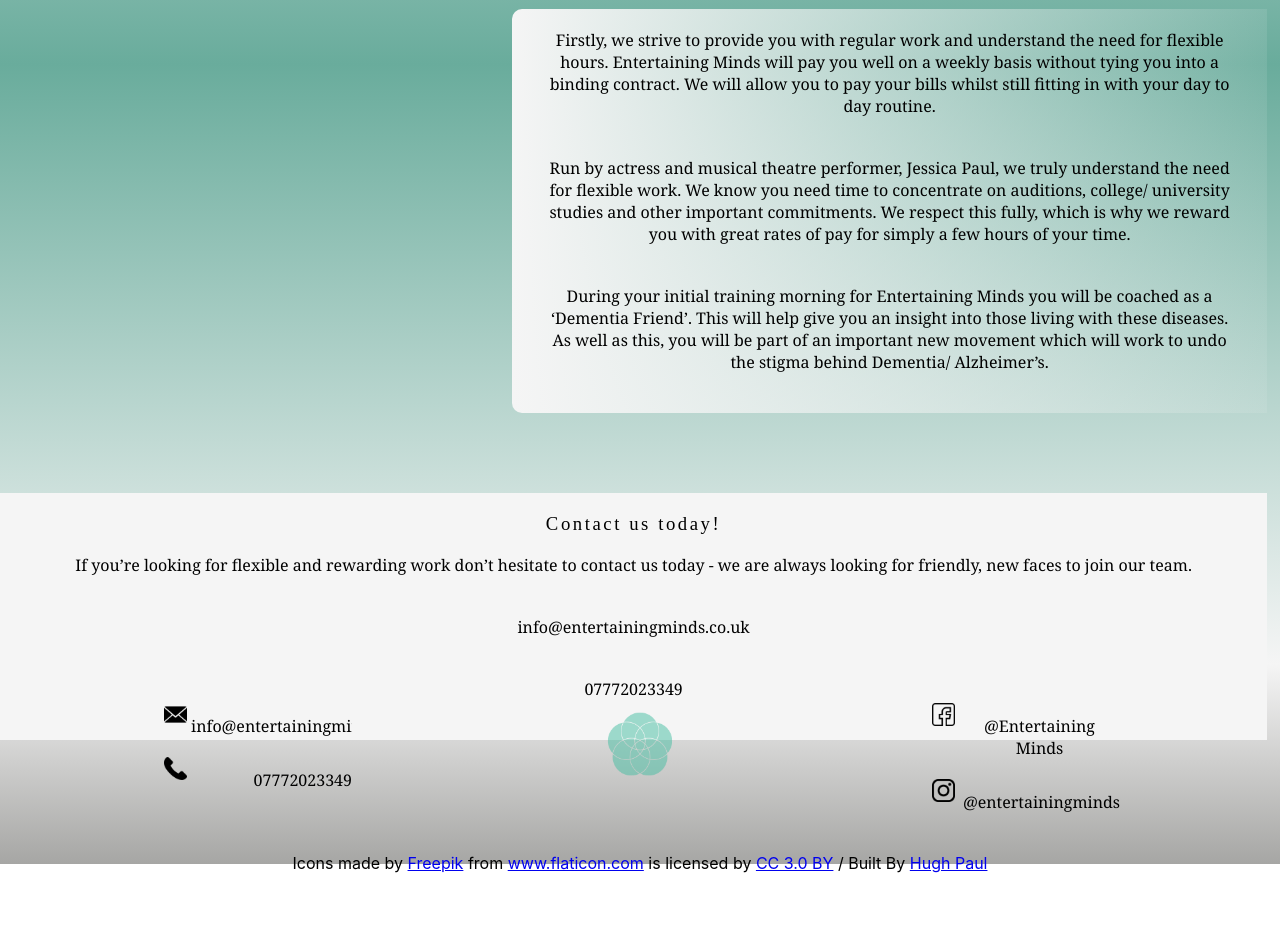
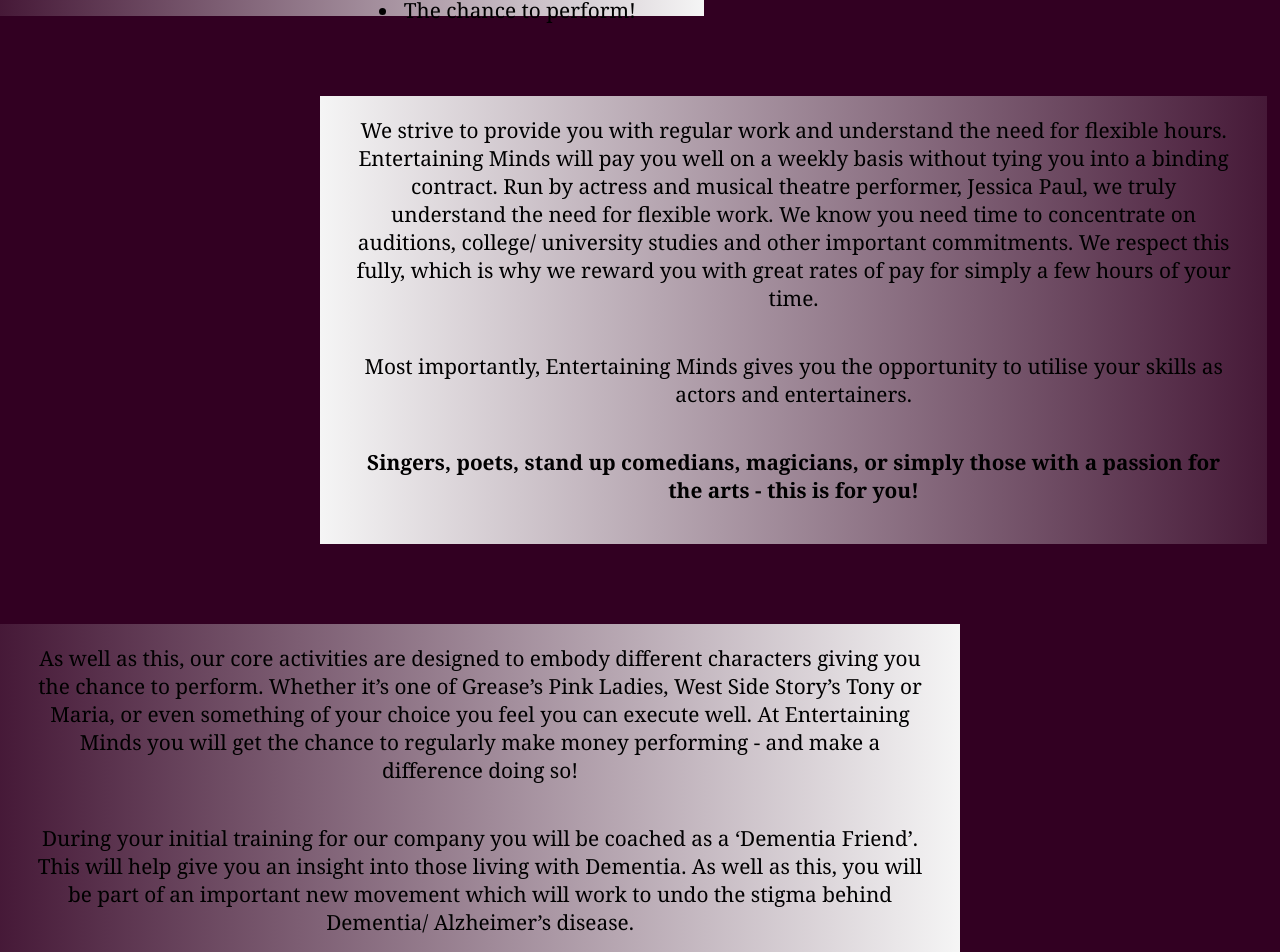
Before and after one commit to hughp23/Entertaining-Minds, a React (Create React App) app: page /workforus in a window 1280 px wide. Shown: the part 536-1488 px from the top of the page. Before the commit the page ends 1409 px from the top, so only its background shows below. Built offline with nearby package versions, Linux system fonts and the light colour scheme; the HTML template or start-up script is replaced by a standard one.

Commit message:
major rebranding

```diff
--- a/src/App.js
+++ b/src/App.js
@@ -14,7 +14,7 @@
         <WorkForUs path="/workforus" />
         <WorkWithUs path="/workwithus" />
       </Router>
-      <Footer />
+      <Footer path="contact" />
     </div>
   );
 }
--- a/src/components/Homepage.jsx
+++ b/src/components/Homepage.jsx
@@ -15,12 +15,23 @@
 const joinUsImage = require("../assets/joinUsImage.jpg");
 const workWithUsImage = require("../assets/workWithUsImage.jpg");
 const arrowDown = require("../assets/arrowDown.png");
+const background = require("../assets/background.png");
 
 class Homepage extends Component {
   render() {
     return (
       <div className="flex-box">
+        {/* <div
+          id="cookies-popup"
+          onClick={this.closePopup}
+          className="cookies-popup"
+        >
+          <p>This site has cookies.</p>
+        </div> */}
         <div className="full-screen nav-and-logo">
+          <div className="background-container">
+            <img src={background} />
+          </div>
           <div className="top-social-medias">
             <ul className="flex-box-row social-media-links">
               <li className="facebookLogo">
@@ -53,24 +64,18 @@
           <div className="nav-bar">
             <ul>
               <li>
-                <a onClick={handleScroll("about")} href="#about">
+                <a name="about" href="#about">
                   ABOUT
                 </a>
               </li>
               <li>
-                <a onClick={handleScroll("workInfo")} href="/workforus">
-                  JOIN US
-                </a>
+                <a href="/workforus">JOIN US</a>
               </li>
               <li>
-                <a onClick={handleScroll("workInfo")} href="/workwithus">
-                  CLIENTS
-                </a>
+                <a href="/workwithus">CLIENTS</a>
               </li>
               <li>
-                <a onClick={handleScroll("contact")} href="#contact">
-                  CONTACT
-                </a>
+                <a href="#contact">CONTACT</a>
               </li>
             </ul>
           </div>
@@ -91,29 +96,30 @@
           <div className="about-text">
             <div className="height15vh">
               <p>
-                Entertaining Minds was established in 2019 with the aim of
-                providing regular entertainment in care & nursing homes. Our
-                company specialises uniquely in stimulating those who suffer
-                from Dementia/ Alzheimer’s disease.
+                Entertaining Minds was established in 2019 with the aim to
+                provide regular entertainment in care & nursing homes using
+                immersive musical theatre. Our company specialises uniquely in
+                stimulating those who suffer from Dementia/ Alzheimer’s disease.
               </p>
             </div>
             <div className="height15vh">
               <p>
-                Director of our company, Jessica Paul, graduated from Guildford
+                Director of the company, Jessica Paul, graduated from Guildford
                 School of Acting in 2016 and continues a successful career in
                 acting and musical theatre. In addition to this, Jessica has
                 worked part-time as a Dementia care assistant on and off for
                 over seven years. After recognising a need for more stimulation
                 in care homes - as well as a need for flexible freelance work as
                 an actor and creative - Jessica has combined her knowledge to
-                form Entertaining Minds.
+                create a new and exciting form of entertainment for care homes.
               </p>
             </div>
             <div className="height15vh">
               <p>
-                As a company, we hope Entertaining Minds can be part of an
+                As a company, Entertaining Minds hopes to be part of an
                 important new movement which challenges the stigma behind
-                Dementia. We aim to improve quality of life and provide a
+                Dementia. We wholeheartedly aim to deliver high-class
+                entertainment in order to improve quality of life and provide a
                 happier way of living for all.
               </p>
             </div>
@@ -136,10 +142,10 @@
             </div>
             <div className="work-text">
               <p>
-                Firstly, we strive to provide you with regular work and
-                understand the need for flexible hours. Entertaining Minds will
-                pay you well on a weekly basis without tying you into a binding
-                contract... READ MORE
+                We strive to provide you with regular work and understand the
+                need for flexible hours. Entertaining Minds will pay you well on
+                a weekly basis without tying you into a binding contract... READ
+                MORE
               </p>
             </div>
             <div className="work-button">
@@ -156,9 +162,9 @@
             <div className="work-text">
               <p>
                 We pride ourselves in offering a quality program of activities
-                and creative classes for your home - all carefully planned and
-                tailored to suit the residents abilities and needs. All of our
-                sessions are run by... READ MORE
+                and entertainment to add a unique touch to your home. All
+                activities are carefully planned and tailored to suit your
+                residents abilities and needs... READ MORE
               </p>
             </div>
             <div className="work-button">
@@ -169,17 +175,23 @@
       </div>
     );
   }
+
+  closePopup = () => {
+    console.log("in close popup function");
+    $("cookies-popup").attr("hidden", true);
+    $("cookies-popup").addClass("hidden");
+  };
+
+  // handleScroll = name => {
+  //   console.log("in function");
+  //   console.log(name, "name");
+  //   $("html, body").animate(
+  //     {
+  //       scrollTop: $("#" + name).offset.top
+  //     },
+  //     500
+  //   );
+  // };
 }
 
-const handleScroll = id => {
-  // console.log("in function");
-  // console.log(id, "id");
-  $("html, body").animate(
-    {
-      scrollTop: $("#" + id).offset.top
-    },
-    500
-  );
-};
-
 export default Homepage;
--- a/src/components/WorkForUs.jsx
+++ b/src/components/WorkForUs.jsx
@@ -18,6 +18,7 @@
             </Link>
           </div>
           <div className="work-for-us-title">
+            <h1>ACTORS</h1>
             <h1>WHY WORK FOR US?</h1>
           </div>
           <div className="info-paragraph">
@@ -33,20 +34,16 @@
                   <li>Reliable weekly pay</li>
                   <li>Complete flexibility</li>
                   <li>Thorough training</li>
-                  <li>Rewarding hard work</li>
+                  <li>The chance to perform!</li>
                 </ul>
               </div>
             </div>
             <div className="work-info-container">
               <div className="work-info">
                 <p>
-                  Firstly, we strive to provide you with regular work and
-                  understand the need for flexible hours. Entertaining Minds
-                  will pay you well on a weekly basis without tying you into a
-                  binding contract. We will allow you to pay your bills whilst
-                  still fitting in with your day to day routine.
-                </p>
-                <p>
+                  We strive to provide you with regular work and understand the
+                  need for flexible hours. Entertaining Minds will pay you well
+                  on a weekly basis without tying you into a binding contract.
                   Run by actress and musical theatre performer, Jessica Paul, we
                   truly understand the need for flexible work. We know you need
                   time to concentrate on auditions, college/ university studies
@@ -55,12 +52,32 @@
                   hours of your time.
                 </p>
                 <p>
-                  During your initial training morning for Entertaining Minds
-                  you will be coached as a ‘Dementia Friend’. This will help
-                  give you an insight into those living with these diseases. As
-                  well as this, you will be part of an important new movement
-                  which will work to undo the stigma behind Dementia/
-                  Alzheimer’s.
+                  Most importantly, Entertaining Minds gives you the opportunity
+                  to utilise your skills as actors and entertainers.
+                </p>
+                <p className="bold">
+                  Singers, poets, stand up comedians, magicians, or simply those
+                  with a passion for the arts - this is for you!
+                </p>
+              </div>
+            </div>
+            <div className="work-info-container-left">
+              <div className="work-info">
+                <p>
+                  As well as this, our core activities are designed to embody
+                  different characters giving you the chance to perform. Whether
+                  it’s one of Grease’s Pink Ladies, West Side Story’s Tony or
+                  Maria, or even something of your choice you feel you can
+                  execute well. At Entertaining Minds you will get the chance to
+                  regularly make money performing - and make a difference doing
+                  so!
+                </p>
+                <p>
+                  During your initial training for our company you will be
+                  coached as a ‘Dementia Friend’. This will help give you an
+                  insight into those living with Dementia. As well as this, you
+                  will be part of an important new movement which will work to
+                  undo the stigma behind Dementia/ Alzheimer’s disease.
                 </p>
               </div>
             </div>
@@ -68,7 +85,7 @@
               <h3>Contact us today!</h3>
               <p>
                 If you’re looking for flexible and rewarding work don’t hesitate
-                to contact us today - we are always looking for friendly, new
+                to contact us today. We are always looking for friendly, new
                 faces to join our team.
               </p>
               <p>info@entertainingminds.co.uk</p>
--- a/src/styling/_branding.scss
+++ b/src/styling/_branding.scss
@@ -1,5 +1,5 @@
 //Background Colours
-$primary-colour: #69ac9c;
+$primary-colour: #320022;
 $secondary-colour: rgb(245, 245, 245);
 
 //Text Colours
--- a/src/styling/_global.scss
+++ b/src/styling/_global.scss
@@ -62,3 +62,7 @@
   letter-spacing: 0.4vw;
   margin-top: 0;
 }
+
+.bold {
+  font-weight: bold;
+}
--- a/src/styling/_workforus.scss
+++ b/src/styling/_workforus.scss
@@ -3,12 +3,8 @@
 @import "./mixins";
 
 .work-for-us-page-container {
-  background-image: linear-gradient(
-    $secondary-colour,
-    $primary-colour,
-    $secondary-colour
-  );
-  height: 150vh;
+  background-color: $primary-colour;
+  height: 200vh;
   .work-for-us-title {
     padding-top: 7.5vh;
     h1 {
@@ -16,6 +12,7 @@
       margin-top: 0;
       letter-spacing: 0.5vw;
       font-size: 3em;
+      color: $primary-text-colour;
     }
   }
 
@@ -31,6 +28,7 @@
         margin-left: 12.5vw;
         margin-right: 12.5vw;
         font-family: $primary-text-font;
+        color: $primary-text-colour;
       }
     }
 
@@ -49,7 +47,7 @@
         rgba(245, 245, 245, 0.1),
         rgb(245, 245, 245)
       );
-      border-radius: 0px 10px 10px 0px;
+      // border-radius: 0px 10px 10px 0px;
       // opacity: 0.5;
 
       .work-info-list {
@@ -75,9 +73,9 @@
         rgba(245, 245, 245, 0.1),
         rgb(245, 245, 245)
       );
-      margin-left: 40vw;
+      margin-left: 25vw;
       float: right;
-      border-radius: 10px 0px 0px 10px;
+      // border-radius: 10px 0px 0px 10px;
       margin-top: 10vh;
       padding-top: 2.5vh;
 
@@ -85,8 +83,35 @@
         float: left;
         margin-left: 2.5vw;
         margin-right: 2.5vw;
-        // position: relative;
-        // top: 2.5vh;
+
+        p {
+          font-size: 1.3em;
+        }
+      }
+    }
+
+    .work-info-container-left {
+      // border: red 2px solid;
+      background-image: linear-gradient(
+        to right,
+        rgba(245, 245, 245, 0.1),
+        rgb(245, 245, 245)
+      );
+      // margin-left: 40vw;
+      width: 75vw;
+      float: left;
+      // border-radius: 0px 10px 10px 0px;
+      margin-top: 10vh;
+      padding-top: 2.5vh;
+
+      .work-info {
+        float: left;
+        margin-left: 2.5vw;
+        margin-right: 2.5vw;
+
+        p {
+          font-size: 1.3em;
+        }
       }
     }
   }
@@ -110,9 +135,15 @@
     padding-top: 2.5vh;
     margin-top: 10vh;
 
+    h3 {
+      font-size: 1.5em;
+    }
+
     p {
-      margin: 0;
+      margin-left: 12.5vw;
+      margin-right: 12.5vw;
       font-family: $primary-text-font;
+      font-size: 1.3em;
     }
   }
 }
```
Also changed, not shown: src/components/WorkWithUs.jsx (+28 -14 lines), src/styling/_homepage.scss (+36 -14 lines), src/styling/_workwithus.scss (+42 -10 lines), src/assets/arrowDown.png, src/assets/arrowLeft.png.
